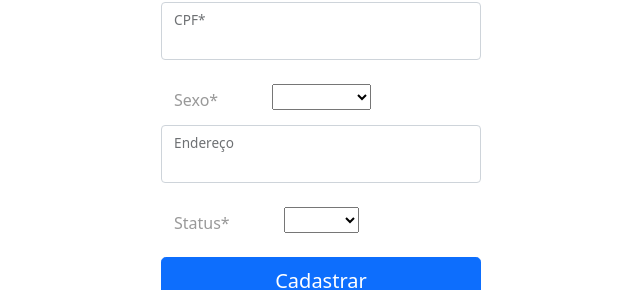
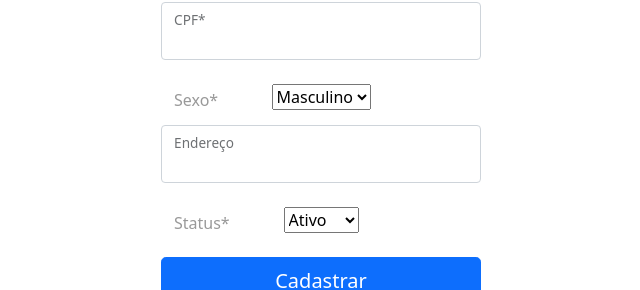
Before and after one commit to gn1oz/Avaliacoes, a plain HTML site: page index.html in a window 1280 px wide. Shown: the part 207-497 px from the top of the page, without its empty margins (319-959 px from the left). Drawn offline with nearby package versions, Linux system fonts and the light colour scheme.

Commit message:
Update index.html

```diff
--- a/index.html
+++ b/index.html
@@ -66,10 +66,9 @@
 
     <div class="form-floating">
 
-        <select name="select">
-          <option disabled selected hidden> </option>
-          <option id="sex_cad" required="required" name="sexo" value="M">Masculino</option>
-          <option id="sex_cad" required="required" name="sexo" value="F">Feminino</option>
+        <select id="sex_cad" name="select">
+          <option selected name="sexo" value="M">Masculino</option>
+          <option name="sexo" value="F">Feminino</option>
         </select>
       <label class="sexstt" for="sex_cad">Sexo*</label>
 
@@ -86,10 +85,9 @@
 
     <div class="form-floating">
 
-      <select required="required" name="select">
-        <option disabled selected hidden> </option>
-        <option id="stat_cad" name="stat_cad" value="Ativo">Ativo</option>
-        <option id="stat_cad" name="stat_cad" value="Inativo">Inativo</option>
+      <select id="stat_cad" required="required" name="select">
+        <option selected name="stat_cad" value="Ativo">Ativo</option>
+        <option name="stat_cad" value="Inativo">Inativo</option>
       </select>
       <label class="sexstt" for="stat_cad">Status*</label>
 
```
